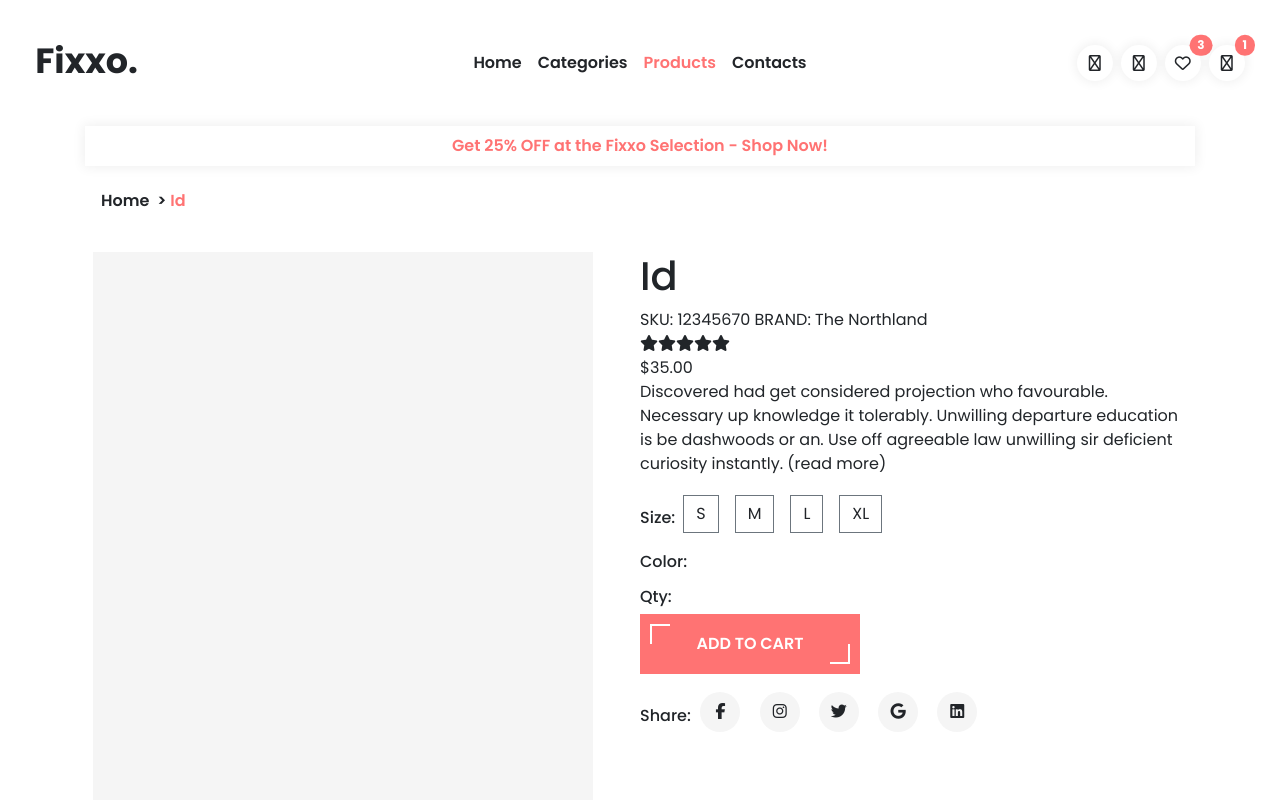
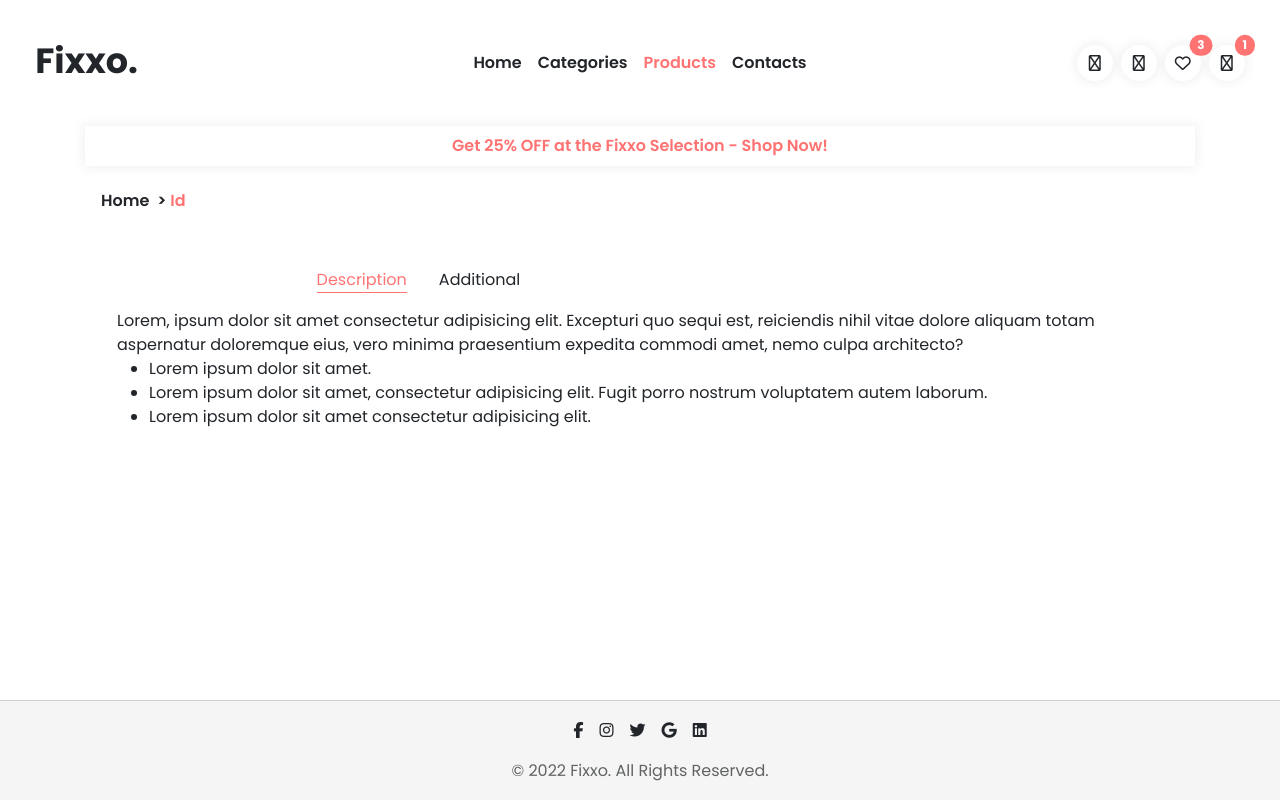
Before and after one commit to dennisGustavsson/frontEndJS-React-assignment, a React (Create React App) app: page /products/id in a window 1280 px wide. Shown: the top 800 px of the page. Built offline with nearby package versions, Linux system fonts and the light colour scheme.

Commit message:
setting up tabs for PD

```diff
--- a/src/Assets/scss/App.scss
+++ b/src/Assets/scss/App.scss
@@ -21,6 +21,7 @@
 @import './components/buttons';
 @import './components/menuIcon';
 @import './components/productCard';
+@import './components/tabs';
 
 @import './sections/jumbotron';
 @import './sections/featuredProducts';
--- /dev/null
+++ b/src/Assets/scss/components/_tabs.scss
@@ -0,0 +1,44 @@
+.container {
+    max-width: 1110px;
+
+
+    .tabs {
+        padding: 1rem;
+        height: 300px;
+        width: 100%;
+        display: flex;
+        align-items: center;
+        flex-direction: column;
+
+        .navigation {
+            display: flex;
+            justify-content: start;
+            background-color: $color-theme-white;
+            width: 60%;
+            padding: 0;
+            li {
+                margin-right: 2rem;
+                list-style: none;
+                &:hover {
+                    cursor: pointer;
+                }
+                &.active {
+                    border-bottom: 1px solid $theme-color;
+                    color: $theme-color;
+                }
+            }
+
+        }
+        .outlet {
+            padding: 1rem;
+        }
+
+    }
+
+    .firstTab {
+
+    }
+    .secondTab {
+
+    }
+}
--- a/src/Assets/scss/cores/_variables.scss
+++ b/src/Assets/scss/cores/_variables.scss
@@ -29,6 +29,7 @@ $font-size-14: 0.875rem;
 $font-size-16: 1rem;  /*standard size*/
 $font-size-18: 1.125rem;  /* price size */
 $font-size-20: 1.25rem;
+$font-size-24: 1.5rem;
 $font-size-35: 2.188rem;
 $font-size-45: 2.813rem; /* mid size content title  */
 $font-size-65: 4.063rem; /* sale title size */
--- a/src/Assets/scss/sections/_ContactForm.scss
+++ b/src/Assets/scss/sections/_ContactForm.scss
@@ -94,9 +94,13 @@
     }
 
     button {
-        width: 300px;
+        width: 100%;
         margin-top: 2rem;
         padding: 0 4rem;
+
+        @include lg {
+            width: 300px;
+        }
     }
 
     i {
--- /dev/null
+++ b/src/Components/AllTabs/AdditionalTab.js
@@ -0,0 +1,11 @@
+const AdditionalTab = () => {
+  return (
+    <div className="SecondTab">Additional info about the product from an enviroment perspective.
+        Lorem ipsum dolor sit amet consectetur adipisicing elit. Ipsam, labore!
+        Lorem ipsum dolor sit amet consectetur adipisicing elit. Ipsum itaque ipsa pariatur exercitationem rem error, veritatis magni. Sunt molestiae suscipit aut quaerat quo officia quod nemo,
+        reiciendis tempora dignissimos laboriosam ullam eius nisi, numquam quam, perferendis
+        praesentium sint commodi! Debitis deleniti cupiditate tempora veritatis sequi, quis voluptatibus eius commodi eveniet!
+    </div>
+  )
+}
+export default AdditionalTab
--- /dev/null
+++ b/src/Components/AllTabs/DescriptionTab.js
@@ -0,0 +1,15 @@
+const DescriptionTab = () => {
+  return (
+    <div className="firstTab">
+        Lorem, ipsum dolor sit amet consectetur adipisicing elit. Excepturi quo sequi est,
+        reiciendis nihil vitae dolore aliquam totam aspernatur doloremque eius,
+         vero minima praesentium expedita commodi amet, nemo culpa architecto?
+         <ul>
+            <li>Lorem ipsum dolor sit amet.</li>
+            <li>Lorem ipsum dolor sit amet, consectetur adipisicing elit. Fugit porro nostrum voluptatem autem laborum.</li>
+            <li>Lorem ipsum dolor sit amet consectetur adipisicing elit.</li>
+         </ul>
+    </div>
+  )
+}
+export default DescriptionTab
--- /dev/null
+++ b/src/Components/TabsMenu.js
@@ -0,0 +1,36 @@
+import { useState } from "react"
+import AdditionalTab from "./AllTabs/AdditionalTab";
+import DescriptionTab from "./AllTabs/DescriptionTab";
+
+const TabsMenu = () => {
+    //states to toggle which tab is active
+    const [activeTab, setActiveTab] = useState('tab1');
+
+
+    const handleToggle = (e) => {
+        let toggler = e.target.id
+
+        setActiveTab(toggler)
+    }
+
+  return (
+    <div className="container">
+        <div className="tabs">
+
+            <ul className="navigation">
+                <li id="tab1" onClick={handleToggle} className={activeTab === 'tab1' ? 'active' : ''}>Description</li>
+                <li id="tab2" onClick={handleToggle} className={activeTab === 'tab2' ? 'active' : ''}>Additional</li>
+            </ul>
+
+            <div className="outlet">
+            {
+                activeTab === 'tab1' ? <DescriptionTab/> : <AdditionalTab/>
+            }
+            </div>
+
+        </div>
+    </div>
+
+  )
+}
+export default TabsMenu
--- a/src/Sections/ContactFormSection.js
+++ b/src/Sections/ContactFormSection.js
@@ -61,40 +61,40 @@ const ContactFormSection = () => {
         setSubmitted(false)
         setErrors(validation(e, {name, email, comments})) //sets the errors from valitation form
 
-        if(errors.name === null && errors.email === null && errors.comments === null) {
+        // if(errors.name === null && errors.email === null && errors.comments === null) {
 
-            //makes a json object of our form
-            let json = JSON.stringify({name, email, comments})
+        //     //makes a json object of our form
+        //     let json = JSON.stringify({name, email, comments})
 
-            setName('')
-            setEmail('')
-            setComment('')
-            setErrors({})
+        //     setName('')
+        //     setEmail('')
+        //     setComment('')
+        //     setErrors({})
 
-            fetch('https://win22-webapi.azurewebsites.net/api/contactform', {
-                method: 'POST',
-                headers: {
-                    'Content-Type': 'application/json'
-                },
-                body: json
-            })
+        //     fetch('https://win22-webapi.azurewebsites.net/api/contactform', {
+        //         method: 'POST',
+        //         headers: {
+        //             'Content-Type': 'application/json'
+        //         },
+        //         body: json
+        //     })
 
-            .then(response => {
-                if (response.status === 200) {
-                    setSubmitted(true)
-                    setFailedSubmitted(false)
-                }
-                else {
-                    setSubmitted(false)
-                    setFailedSubmitted(true)
-                }
-            })
+        //     .then(response => {
+        //         if (response.status === 200) {
+        //             setSubmitted(true)
+        //             setFailedSubmitted(false)
+        //         }
+        //         else {
+        //             setSubmitted(false)
+        //             setFailedSubmitted(true)
+        //         }
+        //     })
 
-        }
-        else {
-            setSubmitted(false)
+        // }
+        // else {
+        //     setSubmitted(false)
 
-        }
+        // }
     }
 
 
--- a/src/Sections/ProductDetailsSection.js
+++ b/src/Sections/ProductDetailsSection.js
@@ -2,7 +2,8 @@ import { NavLink } from "react-router-dom"
 import { useParams } from "react-router-dom"
 import { getNameToUpper } from '../Assets/Scripts/getNameToUpper'
 import ExternalLinkIcon from "../Components/ExternalLinkIcon"
-
+import TabsMenu from "../Components/TabsMenu"
+import ProductGridSection from "../Sections/ProductGridSection"
 const ProductDetailsSection = () => {
 
 
@@ -12,11 +13,11 @@ const ProductDetailsSection = () => {
     <>
     <div className="product">
           <div className="container">
-            <div className="product-body">
+            <div className="product-body d-none">
               <div className="product-img"></div>
               <div className="product-info">
                 <h1>{getNameToUpper(params.name.replace(/-/g, " "))}</h1>
-                <span>SKU: 12345670 BRAND: The Northland</span>
+                <span className="articleNr">SKU: 12345670 BRAND: The Northland</span>
                 <div className="rating">
                   <i className="fa-solid fa-star"></i>
                   <i className="fa-solid fa-star"></i>
@@ -24,8 +25,8 @@ const ProductDetailsSection = () => {
                   <i className="fa-solid fa-star"></i>
                   <i className="fa-solid fa-star"></i>
                 </div>
-                <span>$35.00</span>
-                <p>Discovered had get considered projection who favourable.
+                <span className="price">$35.00</span>
+                <p className="details">Discovered had get considered projection who favourable.
                   Necessary up knowledge it tolerably. Unwilling departure education is be dashwoods or an.
                   Use off agreeable law unwilling sir deficient curiosity instantly. (read more)
                 </p>
@@ -70,11 +71,24 @@ const ProductDetailsSection = () => {
                     <div className="icon-circle">
                         <ExternalLinkIcon link="https://facebook.com" icon="fa-brands fa-linkedin"/>
                     </div>
+                  </div>
 
                 </div>
 
               </div>
             </div>
+            <TabsMenu />
+            <div className="prod-description d-none">
+                Lorem ipsum dolor sit amet consectetur adipisicing elit. Qui magni in ipsa
+                , sit hic aliquid enim suscipit vero reprehenderit modi. Nostrum illum repellat, minus corrupti facere,
+                    in est ipsam obcaecati, assumenda quo tempore reiciendis tempora adipisci?
+                    Blanditiis non laborum, doloremque officiis quisquam veniam? Veniam possimus architecto dolores,
+                    saepe earum accusamus odio, quibusdam inventore minus ipsam, itaque voluptatibus molestias soluta.
+                    Accusamus dolor esse tenetur necessitatibus quam itaque aliquid quidem repellat hic libero quod officiis veniam impedit quo placeat, perferendis obcaecati, a velit repellendus assumenda molestias saepe,
+                cum amet? Commodi itaque est eaque harum atque, obcaecati magni, quis ex tempora, ut vitae!
+            </div>
+            <div className="product-grid">
+                {/* <ProductGridSection /> */}
             </div>
           </div>
 
```
Also changed, not shown: src/Assets/scss/sections/_Map.scss (+6 -2 lines), src/Assets/scss/sections/_ProductDetails.scss (+41 -5 lines), src/App.min.css. Lines whose indentation alone changed are shown as unchanged.
